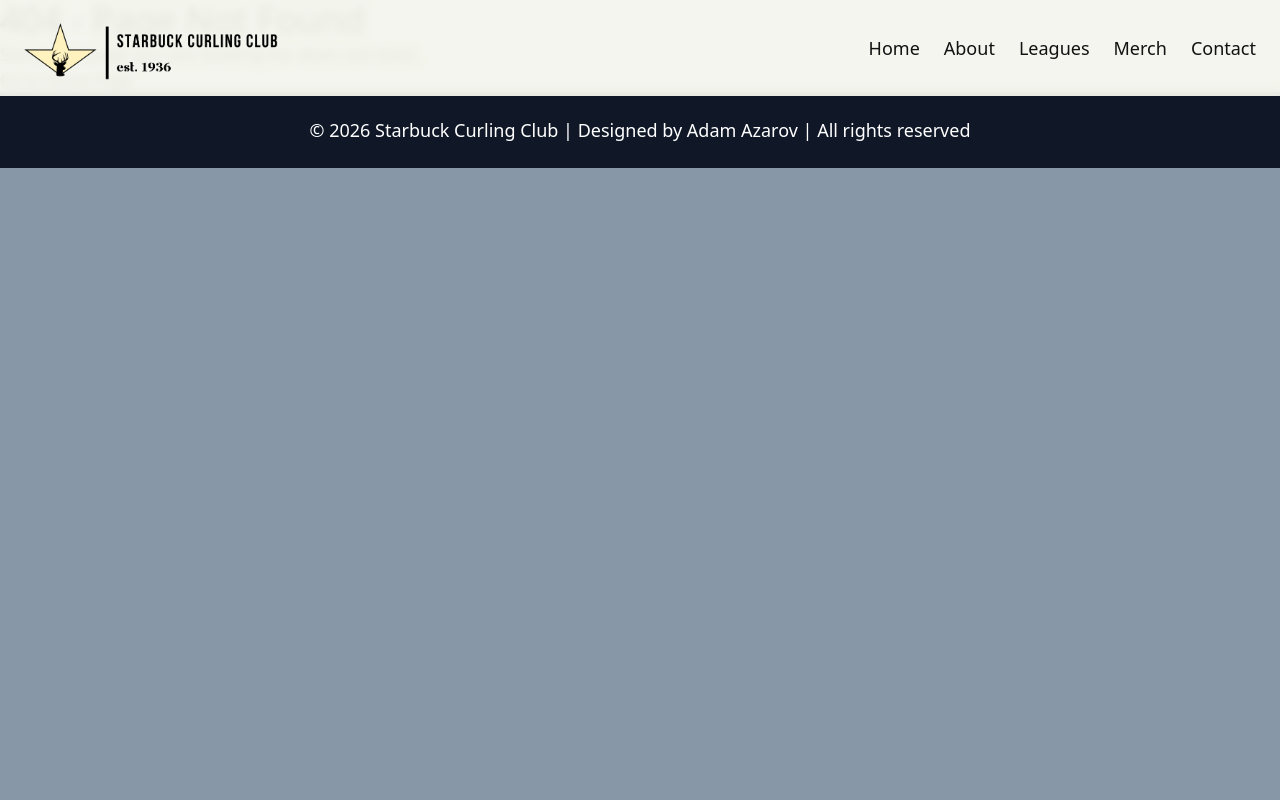
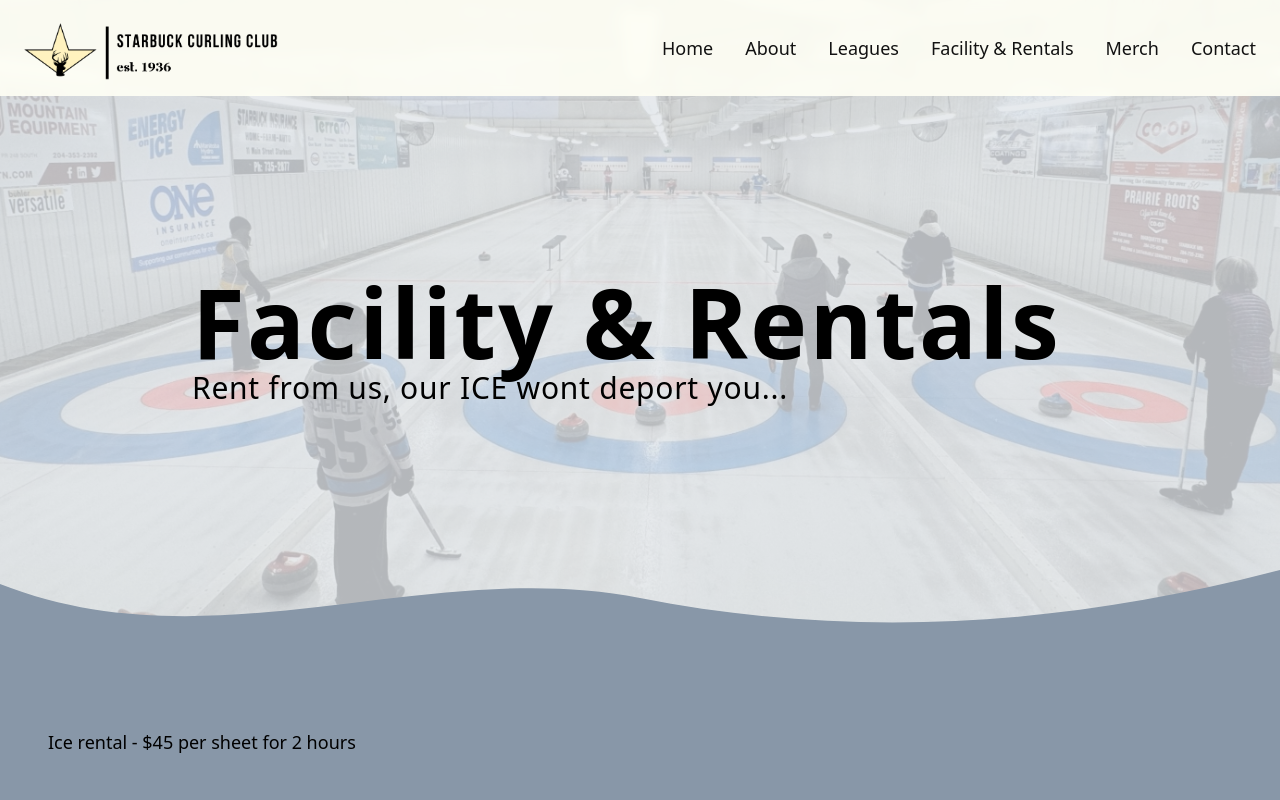
Before and after one commit to Azarov204/starbuck-curling, a React (Vite) app: page /starbuck-curling/facility in a window 1280 px wide. Before the commit this address had no page. Shown: the top 800 px of the page. Built offline with nearby package versions, Linux system fonts and the light colour scheme.

Commit message:
Add new Facility and Rentals page

```diff
--- a/src/App.jsx
+++ b/src/App.jsx
@@ -8,6 +8,7 @@ import Merch from "./pages/Merch/Merch";
 import NotFound from "./pages/NotFound/NotFound";
 import Footer from "./components/Footer/Footer.jsx";
 import ScrollToTop from "./components/ScrollToTop/ScrollToTop.jsx";
+import Facility from "./pages/Facility/Facility.jsx";
 
 const App = () => {
   return (
@@ -17,6 +18,7 @@ const App = () => {
       <Routes>
         <Route path="/starbuck-curling/" element={<Home/>}/>
         <Route path="/starbuck-curling/about" element={<About/>}/>
+        <Route path="/starbuck-curling/facility" element={<Facility/>}/>
         <Route path="/starbuck-curling/leagues" element={<Leagues/>}/>
         <Route path="/starbuck-curling/merch" element={<Merch/>}/>
         <Route path="/starbuck-curling/*" element={<NotFound/>}/>
--- a/src/components/Header/Header.jsx
+++ b/src/components/Header/Header.jsx
@@ -40,17 +40,14 @@ const Header = () => {
       backdrop-blur-xs
       transition-all duration-300
       ${showNav ? "translate-y-0" : "-translate-y-full"}
-      md:translate-y-0`}
+      lg:translate-y-0`}
     >
       <div
         className={`mx-auto max-w-7xl px-6 flex items-center
         justify-between transition-all duration-300`}
       >
         {/* Logo */}
-        <NavLink
-          to="/starbuck-curling/"
-          className="text-lg font-bold tracking-wide"
-        >
+        <NavLink to="/starbuck-curling/">
           <img src={logo} alt="Starbuck Curling Club Logo"
                className={`transition-all duration-300 py-4 sm:py-2 ${hasScrolled ? "h-20" : "h-24"}`}/>
         </NavLink>
@@ -58,7 +55,7 @@ const Header = () => {
         {/* Hamburger (mobile) */}
         <button
           onClick={() => setIsOpen(!isOpen)}
-          className="md:hidden flex flex-col gap-0.75 p-3 cursor-pointer"
+          className="lg:hidden flex flex-col gap-0.75 p-3 cursor-pointer"
           aria-label="Toggle menu"
         >
           {isOpen ? (
@@ -86,7 +83,7 @@ const Header = () => {
 
         {/* Desktop links */}
         <div
-          className={`hidden md:flex space-x-6 transition-all duration-300 ${hasScrolled ? "text-base" : "text-lg"}`}>
+          className={`hidden lg:flex space-x-8 transition-all duration-300 ${hasScrolled ? "text-base" : "text-lg"}`}>
           <NavLink to="/starbuck-curling/" className="hover:text-header-text-hover-dark">
             Home
           </NavLink>
@@ -101,6 +98,12 @@ const Header = () => {
             className="hover:text-header-text-hover-dark"
           >
             Leagues
+          </NavLink>
+          <NavLink
+            to="/starbuck-curling/facility"
+            className="hover:text-header-text-hover-dark"
+          >
+            Facility & Rentals
           </NavLink>
           <NavLink
             to="/starbuck-curling/merch"
@@ -125,11 +128,11 @@ const Header = () => {
 
       {/* Mobile menu */}
       <div
-        className={`md:hidden overflow-hidden transition-all duration-400 ease-in-out ${
+        className={`lg:hidden overflow-hidden transition-all duration-400 ease-in-out ${
           isOpen ? "max-h-60" : "max-h-0"
         }`}
       >
-        <div className="md:hidden p-4 text-lg">
+        <div className="lg:hidden p-4 text-lg">
           <div className="flex flex-col space-y-3 justify-center items-center w-full">
             <NavLink
               to="/starbuck-curling/"
@@ -151,6 +154,13 @@ const Header = () => {
               className="hover:text-header-text-hover-dark"
             >
               Leagues
+            </NavLink>
+            <NavLink
+              to="/starbuck-curling/facility"
+              className="hover:text-header-text-hover-dark"
+              onClick={() => setIsOpen(false)}
+            >
+              Facility & Rentals
             </NavLink>
             <NavLink
               to="/starbuck-curling/merch"
--- /dev/null
+++ b/src/pages/Facility/Facility.jsx
@@ -0,0 +1,24 @@
+import Contact from "../../components/Contact/Contact.jsx";
+import image from "../../assets/heros/image_1_crop.jpg";
+import HeroText from "../../components/Hero/HeroText.jsx";
+
+const Facility = () => {
+
+  return (
+    <>
+      <HeroText
+        backgroundImage={image}
+        title="Facility & Rentals"
+        description="Rent from us, our ICE wont deport you..."
+      />
+      <div>
+        <p className="mx-auto max-w-7xl p-12">
+          Ice rental - $45 per sheet for 2 hours
+        </p>
+      </div>
+      <Contact/>
+    </>
+  );
+}
+
+export default Facility;
```
